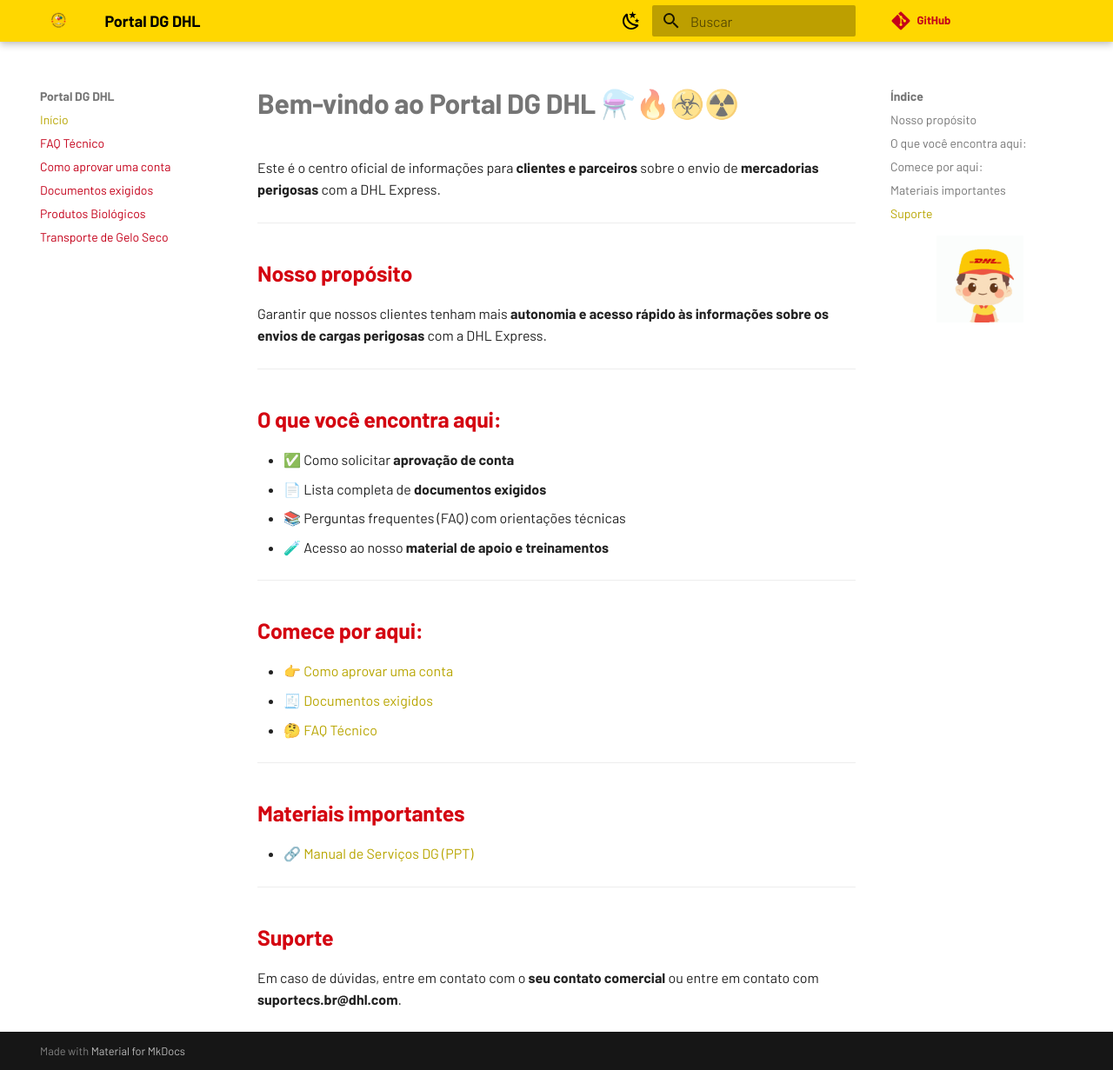
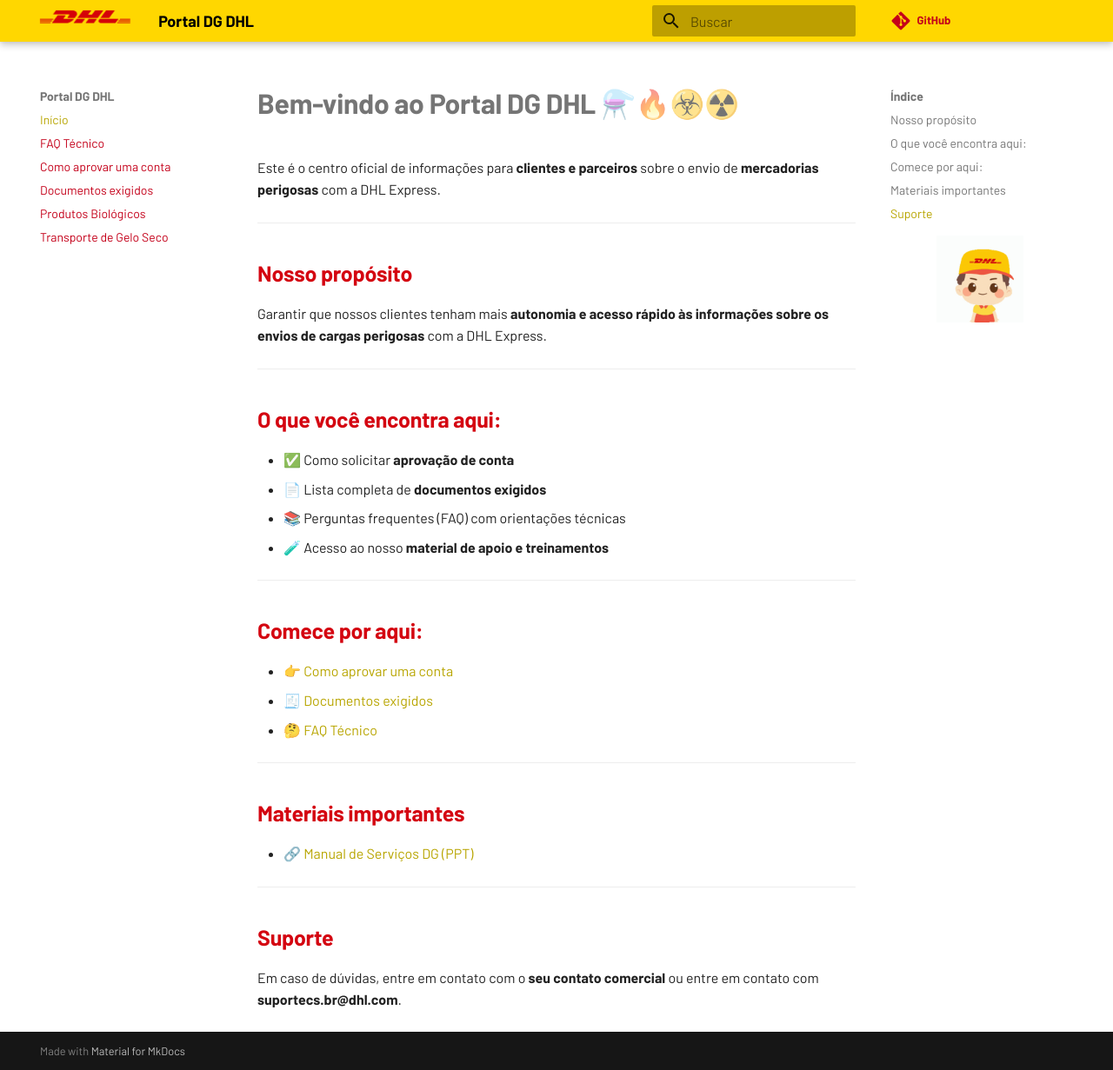
Before and after one commit to portaldangerousgoods/dpdhl, an MkDocs documentation site: the page built from docs/index.md, in a window 1280 px wide and 1231 px high. Shown: the whole window at 87% size. Built offline with MkDocs 1.6.1 and Material for MkDocs 9.7.7, drawn with Linux system fonts in a browser that asks for light colours; comment, search, counter and statistics services are not loaded.

Commit message:
Update mkdocs.yml

```diff
--- a/mkdocs.yml
+++ b/mkdocs.yml
@@ -6,24 +6,17 @@
 theme:
   name: material
   language: pt-BR
+
   palette:
     - scheme: default
       primary: yellow
       accent: red
-      toggle:
-        icon: material/weather-night
-        name: Modo escuro
-    - scheme: slate
-      primary: yellow
-      accent: red
+
+  logo: logo-dhl.png
+
   font:
     text: "Barlow"
     code: "Fira Code"
-  logo: docslogo.png
-  features:
-    - navigation.sections
-    - navigation.top
-  custom_dir: overrides
 
 nav:
   - Início: index.md
```
